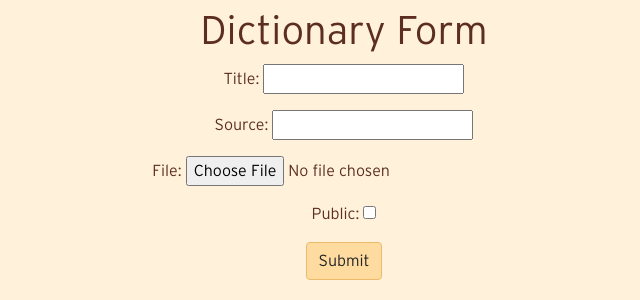
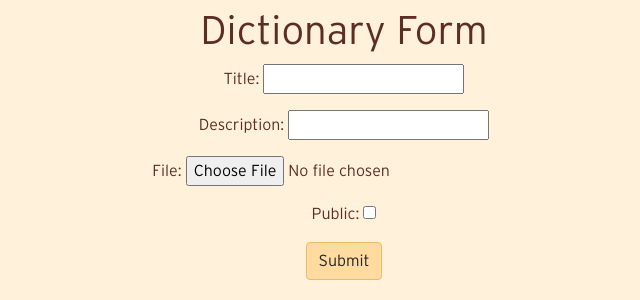
Before and after one commit to good-distractions/scrabble-studier, a Django app: page /add_dictionary in a window 1280 px wide. Shown: the part 153-453 px from the top of the page, without its empty margins (296-936 px from the left). Run offline with Django 4.2, Linux system fonts and the light colour scheme; parts of the project's set-up code (start-up, migrations or seed data) failed here and were passed over.

Commit message:
add description, remove source from dictionary

```diff
--- a/flashcard_app/models.py
+++ b/flashcard_app/models.py
@@ -6,6 +6,7 @@ from django.contrib.auth.models import User
 class Dictionary(models.Model):
     title = models.CharField(max_length=60)
     source = models.URLField( max_length=400,blank=True,null=True)
+    description = models.CharField( max_length=1000,blank=True,null=True)
     file = models.FileField(blank=False, null=False,validators=[FileExtensionValidator(allowed_extensions=["csv"])])
     user = models.ForeignKey(User, on_delete=models.CASCADE)
     public = models.BooleanField(default=False)
--- a/flashcard_app/templates/flashcard_app/dictionary_detail.html
+++ b/flashcard_app/templates/flashcard_app/dictionary_detail.html
@@ -5,6 +5,9 @@
 <div class="flex" id="study-form row">
   <h1>{{dictionary.title}}</h1>
   <div class="">
+    {%if dictionary.description%}
+    <p> {{dictionary.description}}</p>
+    {%endif%}
   <table id="preview_data" class="table table-bordered">
     <thead>
       {{preview_data | convert_data_frame_to_html_table_headers | safe}}
--- a/flashcard_app/views.py
+++ b/flashcard_app/views.py
@@ -23,10 +23,10 @@ class PrivacyView(TemplateView):
 
 class DictionaryCreateView(CreateView):
     model = models.Dictionary
-    fields = ['title','source','file','public']
+    fields = ['title','description','file','public']
     def form_valid(self, form):
         form.instance.user = self.request.user
-        return super(TodoView, self).form_valid(form)
+        return super(DictionaryCreateView, self).form_valid(form)
     success_url = reverse_lazy('flashcard_app:dictionaries')
 
     def form_valid(self, form):
```
Also changed, not shown: flashcard_app/migrations/0005_dictionary_description.py (added), flashcard_app/migrations/0006_alter_dictionary_description.py (added).
